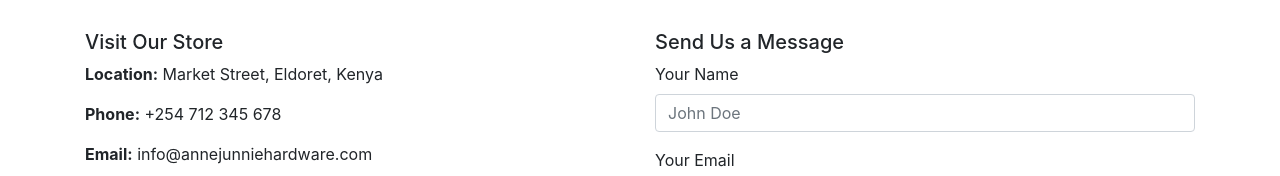
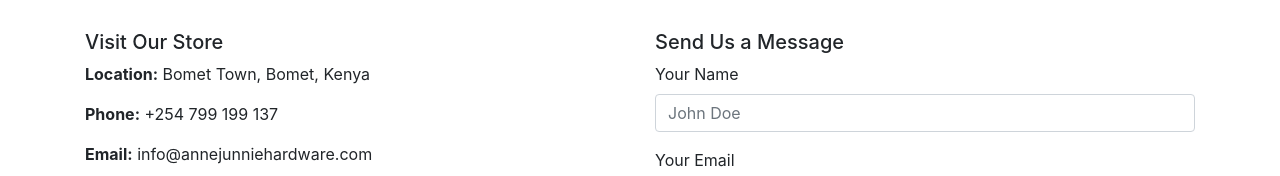
Before and after one commit to EmmanuelNgetich637/annejunnie-hardware, a React (Create React App) app: page /contact in a window 1280 px wide. Shown: the part 136-312 px from the top of the page. Built offline with nearby package versions, Linux system fonts and the light colour scheme.

Commit message:
contact number

```diff
--- a/src/pages/About.js
+++ b/src/pages/About.js
@@ -5,7 +5,7 @@ function About() {
         <div className="container mt-5">
             <h2 className="mb-4">About Annejunnie Hardware</h2>
             <p>
-                <strong>Annejunnie Hardware</strong>is a trusted and customer-focused hardware shop located in the heart of Eldoret, Kenya.
+                <strong>Annejunnie Hardware</strong>is a trusted and customer-focused hardware shop located in the Bomet, Kenya.
         We supply a wide range of quality construction and home improvement materials — from cement and nails to tools and paints —
         all at affordable prices.
             </p>
--- a/src/pages/Contact.js
+++ b/src/pages/Contact.js
@@ -8,8 +8,8 @@ function Contact() {
         {/* Contact Info */}
         <div className="col-md-6">
           <h5>Visit Our Store</h5>
-          <p><strong>Location:</strong> Market Street, Eldoret, Kenya</p>
-          <p><strong>Phone:</strong> +254 712 345 678</p>
+          <p><strong>Location:</strong> Bomet Town, Bomet, Kenya</p>
+          <p><strong>Phone:</strong> +254 799 199 137</p>
           <p><strong>Email:</strong> info@annejunniehardware.com</p>
         </div>
 
--- a/src/pages/Products.js
+++ b/src/pages/Products.js
@@ -5,7 +5,8 @@ import ProductCard from "../components/ProductCard";
 const products = [
   {
     title: "Hammer",
-    image: "/images/download (4).jpeg"
+    image: "/images/download (4).jpeg",
+    price: 350,
   },
   {
     title: "Paint Bucket",
```
